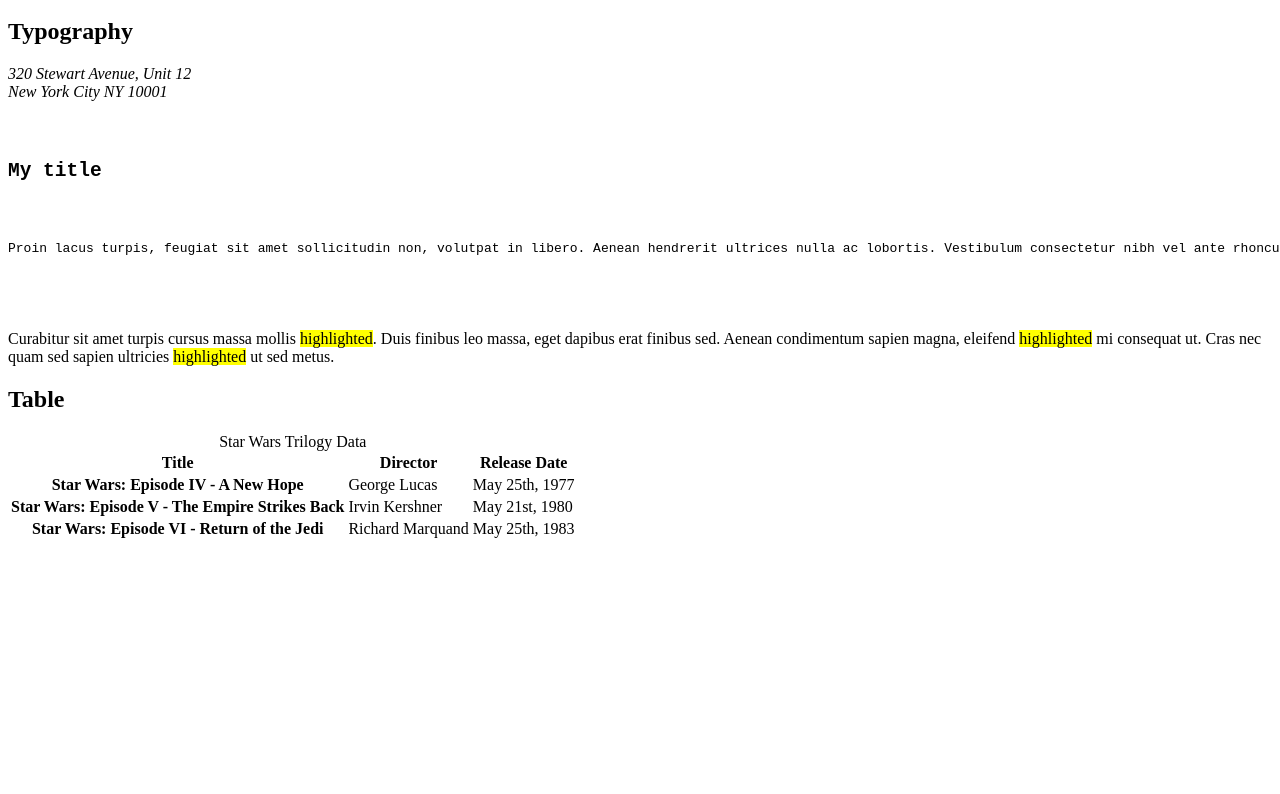
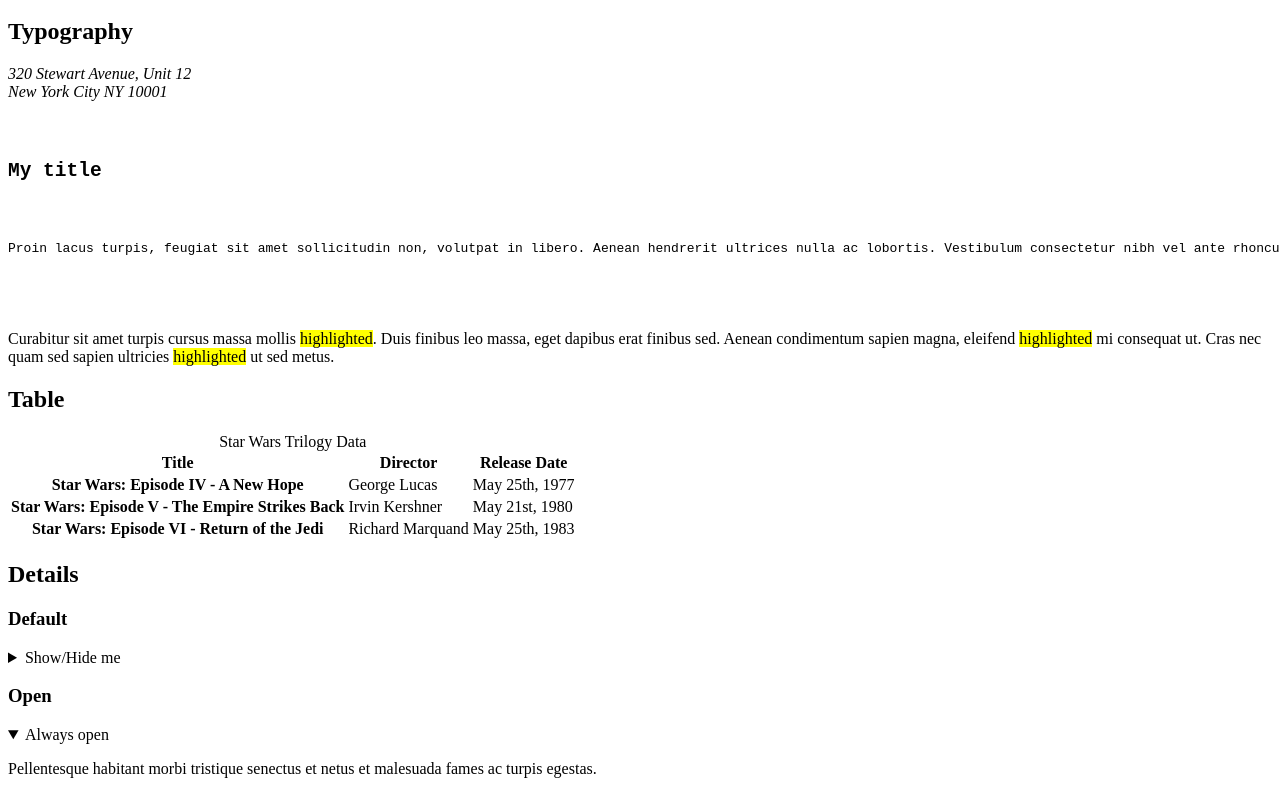
Before and after one commit to jgnacio/holbertonschool-web_front_end, a plain HTML site: page html_advanced/33-styleguide.html in a window 1280 px wide. Shown: the part 1254-2048 px from the top of the page. Before the commit the page ends 1803 px from the top, so only its background shows below. Drawn offline with Linux system fonts and the light colour scheme.

Commit message:
Add 33-styleguide.html

```diff
--- a/html_advanced/33-styleguide.html
+++ b/html_advanced/33-styleguide.html
@@ -163,6 +163,27 @@
                 </table>
             </header>
         </section>
+
+        <!-- Details -->
+        <section>
+            <header>
+                <h2>Details</h2>
+            </header>
+            <div>
+                <h3>Default</h3>
+                <details>
+                    <summary>Show/Hide me</summary>
+                    <p>Pellentesque habitant morbi tristique senectus et netus et malesuada fames ac turpis egestas.</p>
+                </details>
+            </div>
+            <div>
+                <h3>Open</h3>
+                <details open>
+                    <summary>Always open</summary>
+                    <p>Pellentesque habitant morbi tristique senectus et netus et malesuada fames ac turpis egestas.</p>
+                </details>
+            </div>
+        </section>
         </section>
     </main>
     <footer></footer>
```
